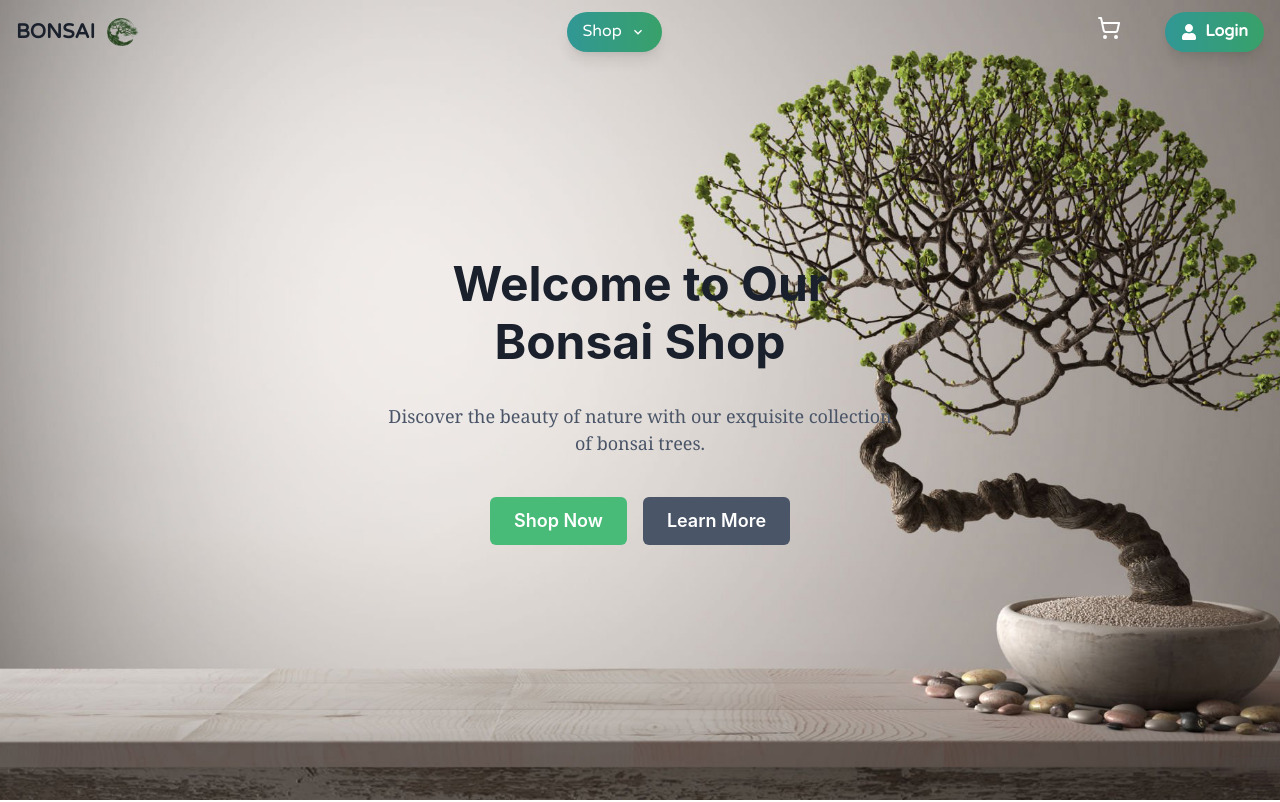
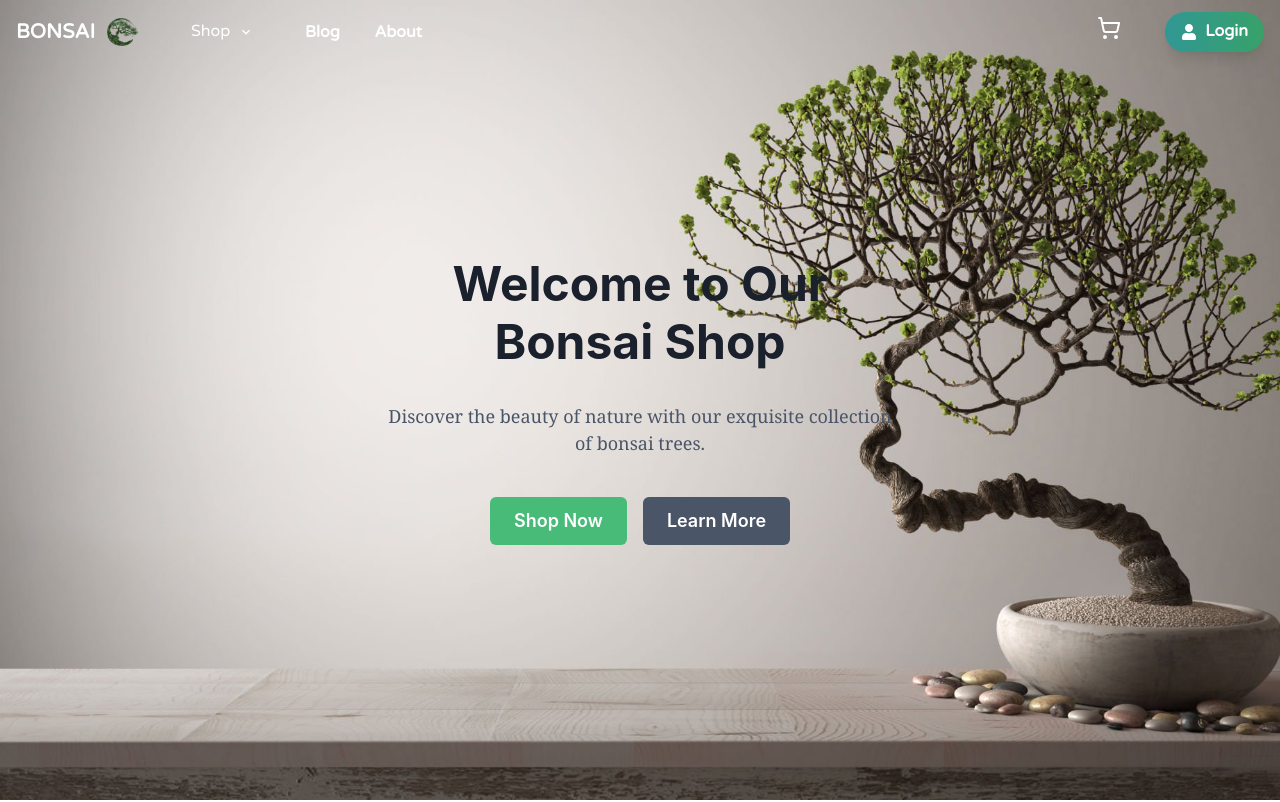
Before and after one commit to mikhail-w/bonsai-test, a React (Vite) app in the folder frontend/: page / in a window 1280 px wide. Shown: the top 802 px of the page. Built offline with nearby package versions, Linux system fonts and the light colour scheme; no server answers; what ldrs would draw is missing.

Commit message:
update navbar

```diff
--- a/frontend/src/components/Header.jsx
+++ b/frontend/src/components/Header.jsx
@@ -28,7 +28,8 @@ import { logout } from '../actions/userActions';
 import { clearCart } from '../actions/cartActions';
 import logo from '../assets/images/bonsai-tree-logo.png';
 import SearchBar from './SearchBar';
-const withouSidebarRoutes = ['/login', '/register'];
+
+const withoutSidebarRoutes = ['/login', '/register'];
 
 function Header() {
   const { pathname } = useLocation();
@@ -48,7 +49,7 @@ function Header() {
     navigate('/');
   };
 
-  if (withouSidebarRoutes.some(item => pathname.includes(item))) return null;
+  if (withoutSidebarRoutes.some(item => pathname.includes(item))) return null;
 
   return (
     <Box
@@ -60,41 +61,30 @@ function Header() {
       zIndex={10}
     >
       <Flex h={16} alignItems="center" justifyContent="space-between">
-        {/* Brand Logo */}
-        <IconButton
-          size="md"
-          icon={<HamburgerIcon />}
-          aria-label="Open Menu"
-          display={{ md: 'none' }}
-          onClick={onOpen}
-        />
+        {/* Left Section: Logo and Navigation Links */}
         <HStack spacing={8} alignItems="center">
           <RouterLink to="/">
             <HStack>
-              <Box fontSize="xl" fontWeight="bold">
+              <Box fontSize="xl" fontWeight="bold" color="white">
                 BONSAI
               </Box>
               <img src={logo} alt="Bonsai logo" style={{ height: '40px' }} />
             </HStack>
           </RouterLink>
-        </HStack>
 
-        {/* Menu Section */}
-        <HStack as="nav" spacing={4} display={{ base: 'none', md: 'flex' }}>
+          {/* Shop Menu Button */}
           <Menu>
             <MenuButton
               as={Button}
               rightIcon={<ChevronDownIcon />}
-              bgGradient="linear(to-r, teal.500, green.500)"
+              variant="ghost"
               color="white"
-              borderRadius="full"
-              boxShadow="lg"
               _hover={{
-                bgGradient: 'linear(to-r, teal.600, green.600)',
-                transform: 'scale(1.05)',
+                bg: 'transparent',
+                color: 'teal.300',
               }}
               _active={{
-                bgGradient: 'linear(to-r, teal.700, green.700)',
+                bg: 'transparent',
                 transform: 'scale(0.95)',
               }}
             >
@@ -112,25 +102,36 @@ function Header() {
               </MenuItem>
             </MenuList>
           </Menu>
+
+          {/* Blog and About Links */}
+          <RouterLink to="/blog">
+            <Button variant="link" color="white" _hover={{ color: 'teal.300' }}>
+              Blog
+            </Button>
+          </RouterLink>
+          <RouterLink to="/about">
+            <Button variant="link" color="white" _hover={{ color: 'teal.300' }}>
+              About
+            </Button>
+          </RouterLink>
         </HStack>
 
         {/* Right Section: Profile, Cart, Login/Logout */}
         <Flex alignItems="center">
-          {/* Shopping Cart with Badge */}
           <RouterLink to="/cart">
             <IconButton
               aria-label="Shopping Cart"
               icon={<ShoppingCart />}
               size="lg"
-              variant="link" // Change variant to 'link' to avoid border and background
-              color="white" // You can adjust the color to match your theme
+              variant="link"
+              color="white"
               _hover={{
-                bg: 'transparent', // Ensure background is transparent on hover
-                transform: 'scale(1.05)', // Optional: slight scale on hover
+                bg: 'transparent',
+                transform: 'scale(1.05)',
               }}
               _active={{
-                bg: 'transparent', // Ensure background is transparent on active
-                transform: 'scale(0.95)', // Optional: slight scale on active
+                bg: 'transparent',
+                transform: 'scale(0.95)',
               }}
               mr={4}
             />
@@ -148,7 +149,6 @@ function Header() {
             )}
           </RouterLink>
 
-          {/* Profile or Login/Logout */}
           {userInfo ? (
             <Menu>
               <MenuButton
@@ -202,7 +202,6 @@ function Header() {
           <DrawerHeader>MENU</DrawerHeader>
           <DrawerBody>
             <SearchBar />
-
             <HStack
               as="nav"
               spacing={4}
```
